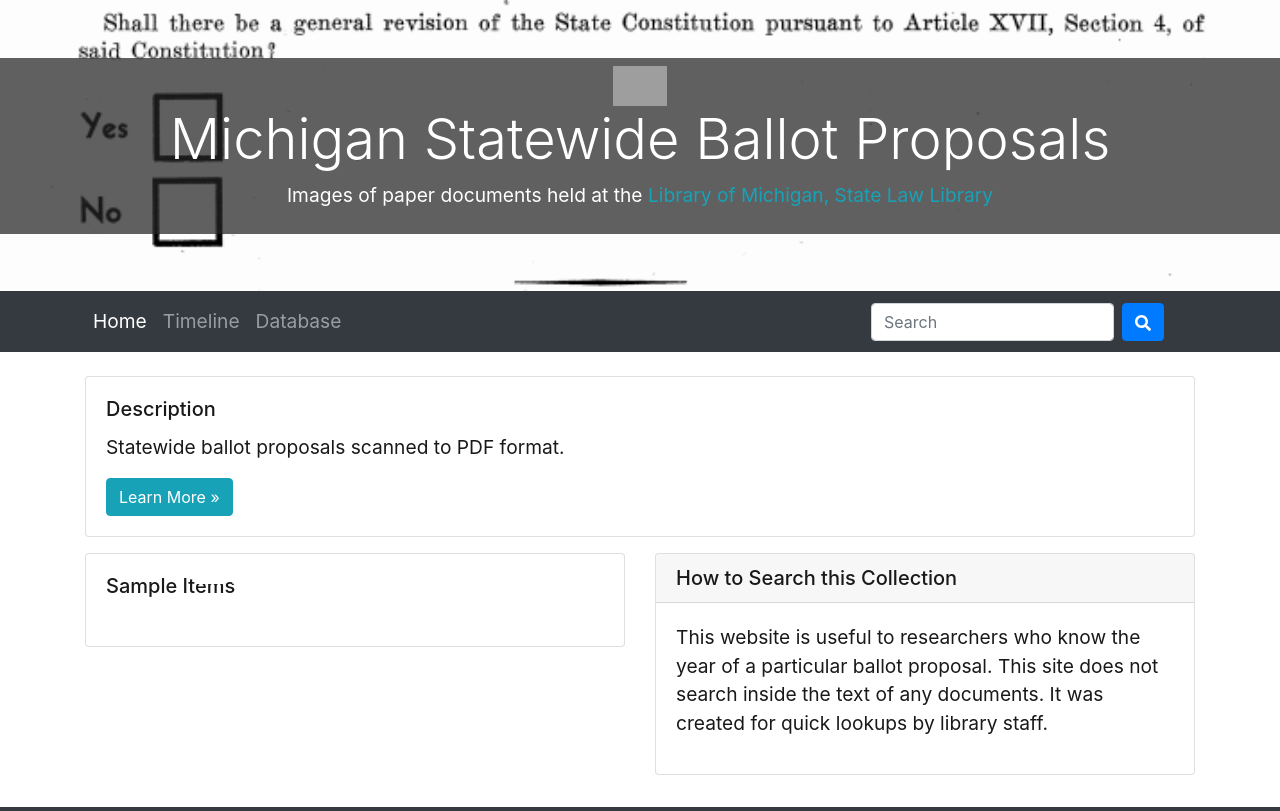
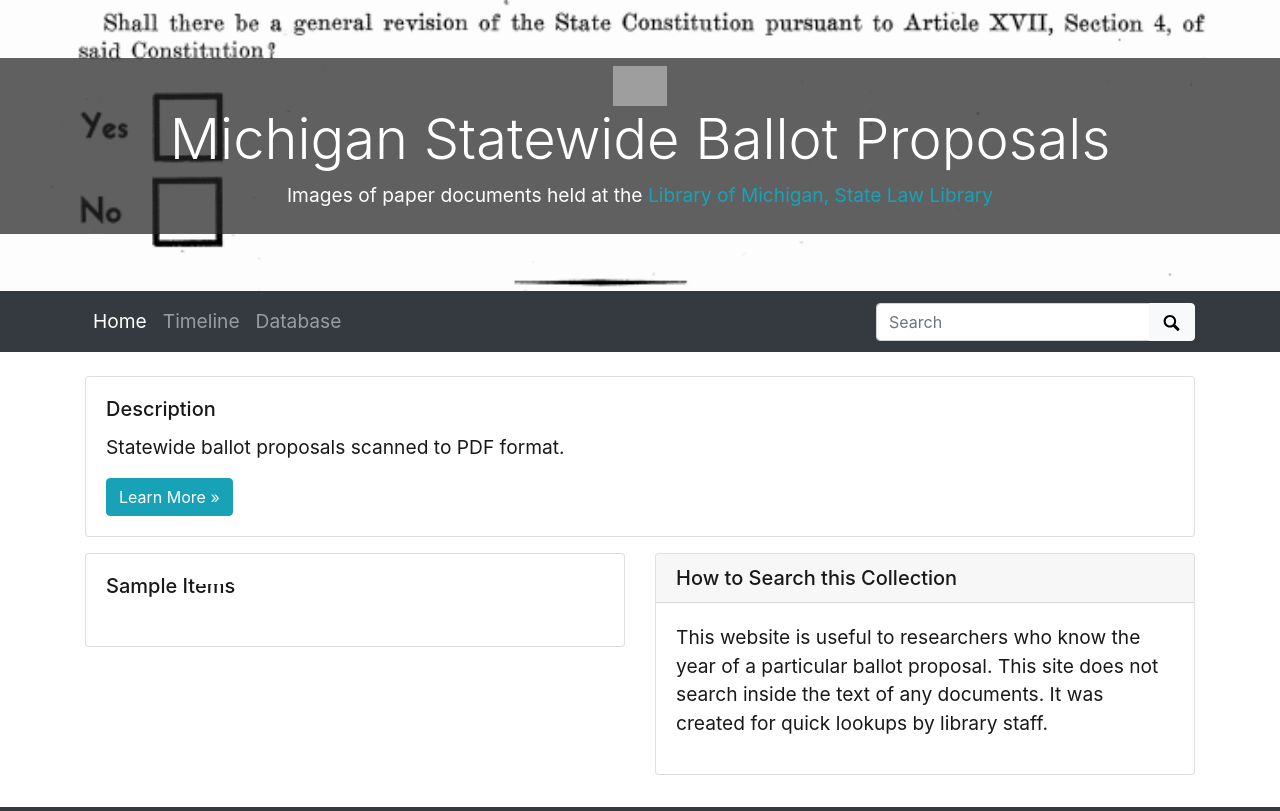
Before and after one commit to Temoshee/michiganregister, a Jekyll site: the page built from index.md, in a window 1280 px wide. Shown: the top 811 px of the page. Built offline with Jekyll 4.4.1, drawn with Linux system fonts in a browser that asks for light colours; grey boxes are pictures that could not be loaded.

Commit message:
added html file for search box

```diff
--- a/_includes/collection-nav.html
+++ b/_includes/collection-nav.html
@@ -35,7 +35,7 @@
                     <a class="nav-link " href="{{ site.cdm-url }}/search/collection/{{ site.data[site.metadata] | map: 'collectionid' | push: site.cdm-collection-id | compact | uniq | join: '!' }}/" target="_blank" rel="noopener">Database</a>
                 </li>
             </ul>
-            {% include nav-search-cdm.html %}
+            {% include nav-search-browse.html %}
         </div>
     </div>
 </nav>
--- /dev/null
+++ b/_includes/nav-search-browse.html
@@ -0,0 +1,17 @@
+<script>
+    function site_search() {
+        var query = document.getElementById("site-search").value
+        window.open("{{ '/browse.html' | relative_url }}#" + encodeURIComponent(query), "_self" );
+    }
+</script>
+<form class="form-inline my-2 my-lg-0" role="search" id="nav-search" onsubmit="site_search(); return false;">
+    <div class="input-group">
+        <input id="site-search" class="form-control " type="text" placeholder="Search" aria-label="Search box">
+        <div class="input-group-append">
+            <button class="btn btn-light" type="submit">
+                <span id="search-icon"><svg viewBox="0 0 1024 974" height="16px" width="20px"><path d="M960 832L710.875 582.875C746.438 524.812 768 457.156 768 384 768 171.96900000000005 596 0 384 0 171.969 0 0 171.96900000000005 0 384c0 212 171.969 384 384 384 73.156 0 140.812-21.562 198.875-57L832 960c17.5 17.5 46.5 17.375 64 0l64-64C977.5 878.5 977.5 849.5 960 832zM384 640c-141.375 0-256-114.625-256-256s114.625-256 256-256 256 114.625 256 256S525.375 640 384 640z"/></svg></span>
+                <span class="sr-only">Search Objects</span>
+            </button>
+        </div>
+    </div>
+</form>
```
